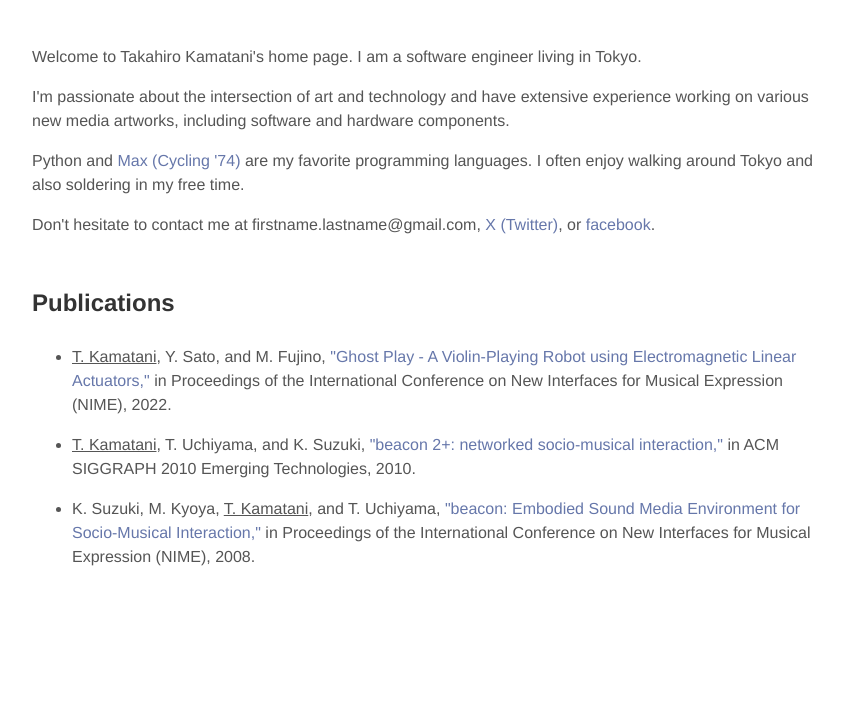
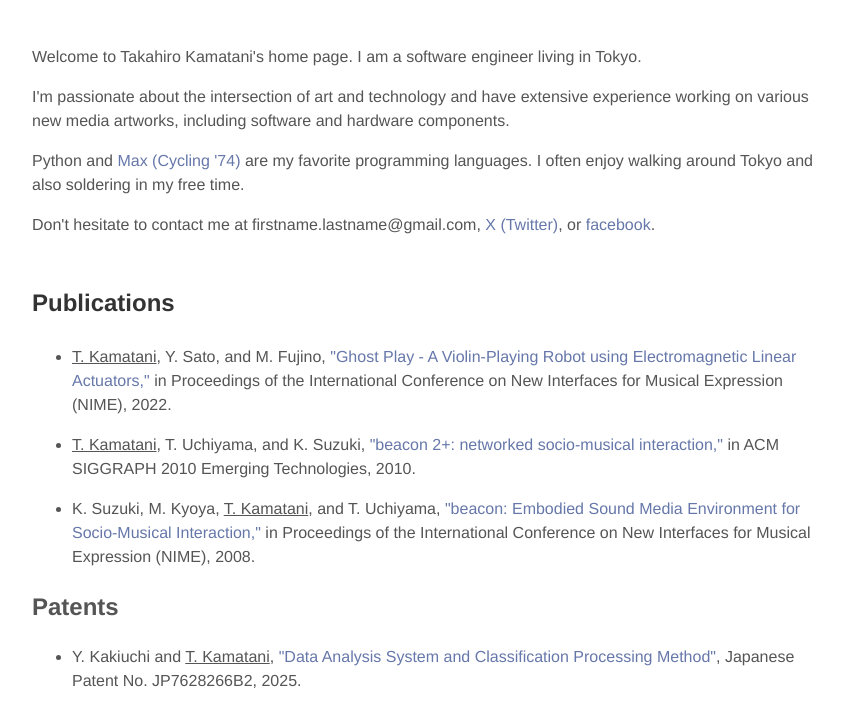
Before and after one commit to buhii/buhii.github.io, a plain HTML site: page index.html in a window 1280 px wide. Shown: the part 139-864 px from the top of the page, without its empty margins (208-1051 px from the left). Before the commit the page ends 800 px from the top, so only its background shows below. Drawn offline with Linux system fonts and the light colour scheme; a web font is replaced by a local one.

Commit message:
Add patents div

```diff
--- a/index.html
+++ b/index.html
@@ -70,6 +70,12 @@
     </ul>
 </div>
 
+<div class="patents">
+    <h2>Patents</h2>
+    <ul>
+        <li>Y. Kakiuchi and <u>T. Kamatani</u>, <a href="https://patents.google.com/patent/JP7628266B2">"Data Analysis System and Classification Processing Method"</a>, Japanese Patent No. JP7628266B2, 2025.</li>
+    </ul>
+</div>
 
     </body>
 </html>
```
